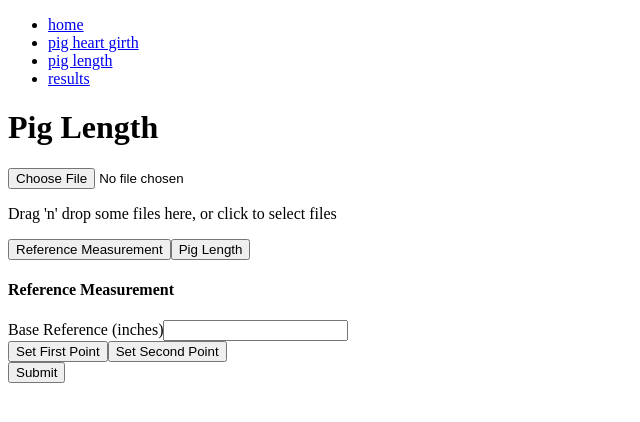
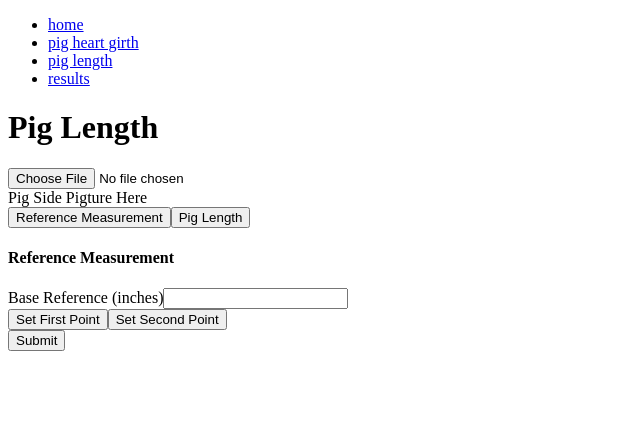
Before and after one commit to alexkim612/Pigture, a React app: page /side-pig in a window 1280 px wide. Shown: the top 422 px of the page, without its empty margins (0-640 px from the left). Built offline with nearby package versions, Linux system fonts and the light colour scheme; the HTML template or start-up script is replaced by a standard one.

Commit message:
modify dropzone to accept in whole area

```diff
--- a/client/src/components/front-pig.jsx
+++ b/client/src/components/front-pig.jsx
@@ -11,12 +11,12 @@ class FrontPig extends React.Component {
       selectedFile: '',
       refOrPig: 'reference',
       refSetPoints: null,
-      refFirstPoint: { x: 0, y: 0 },
-      refSecondPoint: { x: 0, y: 0 },
+      refFirstPoint: {},
+      refSecondPoint: {},
       measurement: 0,
       pigSetPoints: null,
-      pigCenterPoint: { x: 0, y: 0 },
-      pigOuterPoint: { x: 0, y: 0 },
+      pigCenterPoint: {},
+      pigOuterPoint: {},
     }
 
     this.fileUploaded = this.fileUploaded.bind(this);
@@ -135,7 +135,7 @@ class FrontPig extends React.Component {
           <input type='file' onChange={this.fileUploaded} />
           <div className='picture-wrapper'>
             {this.state.selectedFile === '' ?
-              <PigDropZone dropFileUploaded={this.dropFileUploaded} /> :
+              <PigDropZone dropFileUploaded={this.dropFileUploaded} name={'Pig Front'}/> :
               <img ref="image" id='pig-picture-container' src={this.state.selectedFile} onClick={this.setPoint} />
             }
           </div>
@@ -155,7 +155,7 @@ class FrontPig extends React.Component {
           </div>
         }
 
-        <button className='btn--stripe' onClick={this.handleSubmit}>Submit</button>
+        <button className='btn--stripe' display='none' onClick={this.handleSubmit}>Submit</button>
       </div>
     );
   }
--- a/client/src/components/pig-drop-zone.jsx
+++ b/client/src/components/pig-drop-zone.jsx
@@ -4,13 +4,13 @@ import Dropzone from 'react-dropzone';
 
 function PigDropZone(props) {
   return (
-    <div className='dropzone'>
+    <div>
       <Dropzone onDrop={acceptedFiles => props.dropFileUploaded(acceptedFiles)}>
         {({ getRootProps, getInputProps }) => (
           <section>
             <div {...getRootProps()}>
               <input {...getInputProps()} />
-              <p>Drag 'n' drop some files here, or click to select files</p>
+        <div className='dropzone'>{props.name} Pigture Here</div>
             </div>
           </section>
         )}
--- a/client/src/components/side-pig.jsx
+++ b/client/src/components/side-pig.jsx
@@ -1,6 +1,7 @@
 import React from 'react';
 import ReactDOM from 'react-dom';
 import PigDropZone from './pig-drop-zone.jsx';
+import ReferenceMeasurement from './reference-measurement.jsx';
 
 class SidePig extends React.Component {
   constructor(props) {
@@ -20,6 +21,7 @@ class SidePig extends React.Component {
     }
     this.fileUploaded = this.fileUploaded.bind(this);
     this.dropFileUploaded = this.dropFileUploaded.bind(this);
+    this.changeRefSetPoint = this.changeRefSetPoint.bind(this);
     this.setPoint = this.setPoint.bind(this);
     this.handleRefOrPig = this.handleRefOrPig.bind(this);
     this.handleMeasurementChange = this.handleMeasurementChange.bind(this);
@@ -38,6 +40,13 @@ class SidePig extends React.Component {
   dropFileUploaded(file) {
     this.setState({
       selectedFile: URL.createObjectURL(file[0])
+    });
+  }
+
+  // Change RefSetPoint
+  changeRefSetPoint(e) {
+    this.setState({
+      refSetPoints: e.target.name,
     });
   }
 
@@ -124,7 +133,7 @@ class SidePig extends React.Component {
           <input type='file' onChange={this.fileUploaded} />
           <div className='picture-wrapper'>
             {this.state.selectedFile === '' ?
-              <PigDropZone dropFileUploaded={this.dropFileUploaded} /> :
+              <PigDropZone dropFileUploaded={this.dropFileUploaded} name={'Pig Side'}/> :
               <img ref="image" id='pig-picture-container' src={this.state.selectedFile} onClick={this.setPoint} />
             }
           </div>
@@ -135,15 +144,7 @@ class SidePig extends React.Component {
         </div>
 
         {this.state.refOrPig === 'reference' ?
-          <div>
-            <h4>Reference Measurement</h4>
-            <div className='input-container'>
-              <label htmlFor='base-measurement'>Base Reference (inches)</label>
-              <input type='number' onChange={this.handleMeasurementChange} className='base-measurement' />
-            </div>
-            <button className='btn btn--stripe' onClick={() => this.setState({ refSetPoints: 'first' })}>Set First Point</button>
-            <button className='btn btn--stripe' onClick={() => this.setState({ refSetPoints: 'second' })}>Set Second Point</button>
-          </div>
+          <ReferenceMeasurement handleMeasurementChange={this.handleMeasurementChange} changeRefSetPoint={this.changeRefSetPoint} />
           :
           <div>
             <h4>Pig Length</h4>
```
Also changed, not shown: 1 other file (tests, documents, lock files or other folders).
